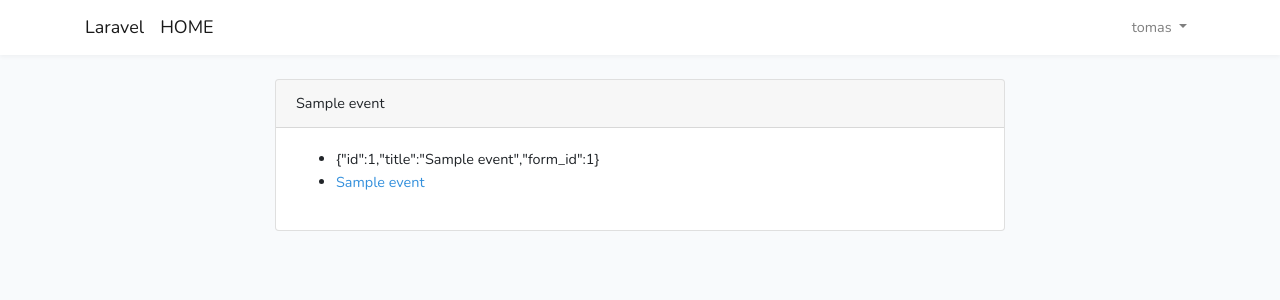
After one commit to miguel1996/easyEvent, a Laravel app: page /events/1 in a window 1280 px wide. The commit adds this page. Shown: the top 300 px of the page. Run offline with Laravel 8, Linux system fonts and the light colour scheme; a user stored in the database is signed in; data comes from the database, SQL or seed files in the repository; tables that the repository leaves empty hold one stand-in row (values such as "Sample post").

Commit message:
added event_details

```diff
--- a/app/Http/Controllers/EventController.php
+++ b/app/Http/Controllers/EventController.php
@@ -54,9 +54,15 @@ class EventController extends Controller
      * @param  \App\Event  $event
      * @return \Illuminate\Http\Response
      */
-    public function show(Event $event)
+    public function show($id)
     {
-        //
+        $user = Auth::user();
+        if($user){
+             $event = Event::find($id);
+             return view('events.eventDetail',compact('event'));
+        }else{
+            return redirect('/');
+        }
     }
 
     /**
--- /dev/null
+++ b/resources/views/events/eventDetail.blade.php
@@ -0,0 +1,20 @@
+@extends('layouts.app')
+
+@section('content')
+<div class="container">
+    <div class="row justify-content-center">
+        <div class="col-md-8">
+            <div class="card">
+                <div class="card-header">{{$event->title}}</div>
+                <div class="card-body">
+                   <ul>
+                    <li>{{$event}}</li>
+                      <li><a href="./{{$event->id}}">{{$event->title}}</a></li>
+                   </ul>
+                </div>
+
+            </div>
+        </div>
+    </div>
+</div>
+@endsection
--- a/resources/views/events/events.blade.php
+++ b/resources/views/events/events.blade.php
@@ -9,7 +9,7 @@
                 <div class="card-body">
                    <ul>
                         @foreach($events as $event)
-                           {{$event->title}}<br>
+                          <a href="./events/{{$event->id}}">{{$event->title}}</a><br>
                         @endforeach
                    </ul>
                 </div>
--- a/resources/views/layouts/app.blade.php
+++ b/resources/views/layouts/app.blade.php
@@ -25,6 +25,9 @@
             <div class="container">
                 <a class="navbar-brand" href="{{ url('/') }}">
                     {{ config('app.name', 'Laravel') }}
+                </a>
+                <a class="navbar-brand" href="/home">
+                    HOME
                 </a>
                 <button class="navbar-toggler" type="button" data-toggle="collapse" data-target="#navbarSupportedContent" aria-controls="navbarSupportedContent" aria-expanded="false" aria-label="{{ __('Toggle navigation') }}">
                     <span class="navbar-toggler-icon"></span>
--- a/routes/web.php
+++ b/routes/web.php
@@ -23,5 +23,5 @@ Route::get('/home','HomeController@index');
 
 Route::get('/events','EventController@index');
 Route::post('/events','EventController@create');
-// Route::get('/events/{id}','EventsController@showDetails');
+Route::get('/events/{id}','EventController@show');
 // Route::post('/events/{id}/regist/','EventsController@registUser');
```
